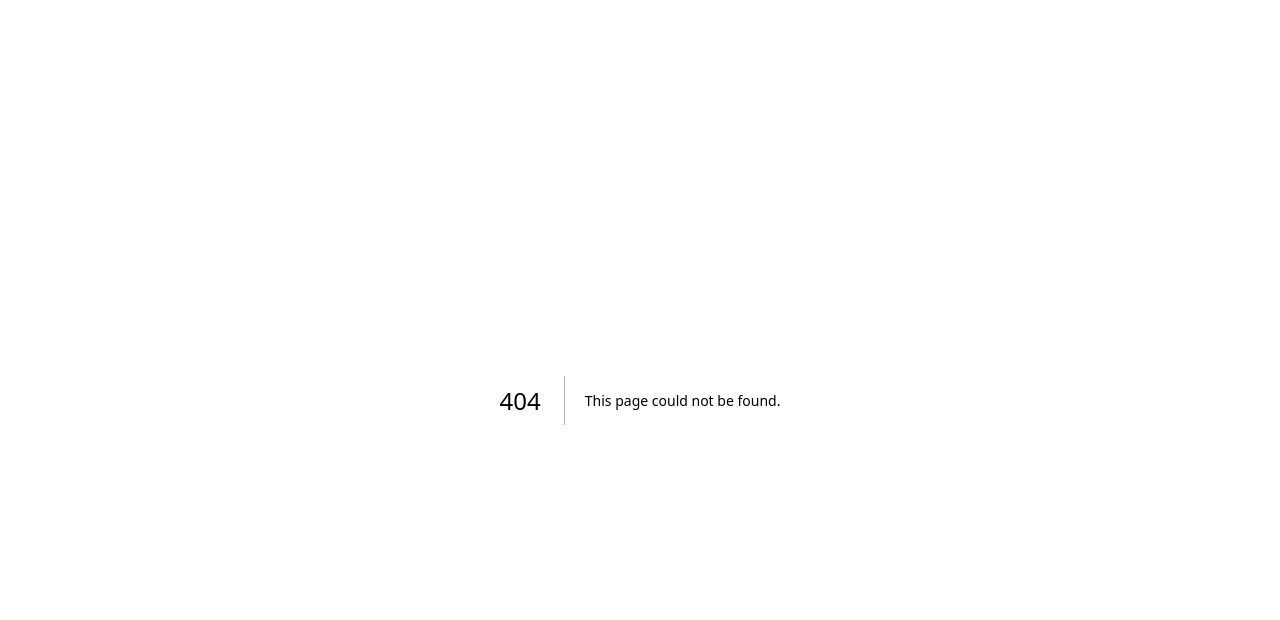
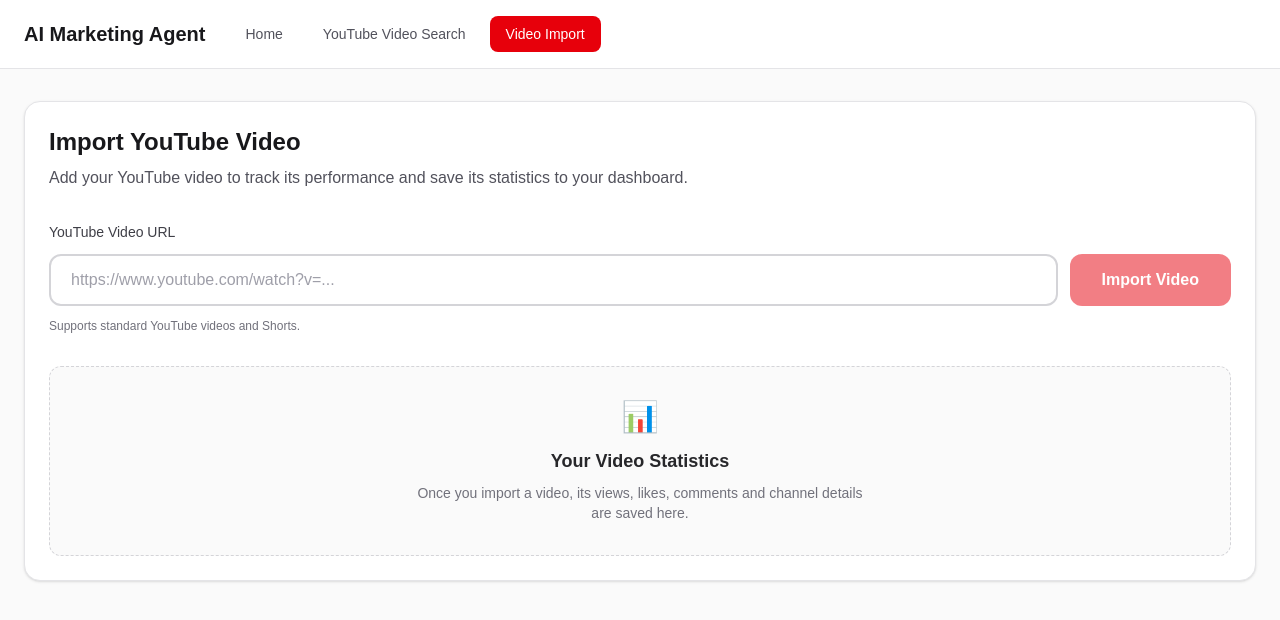
Before and after one commit to Juliusshipton/reel-analyzer, a Next.js app: page /dashboard/video-import in a window 1280 px wide. Before the commit this address had no page. Shown: the top 620 px of the page. Built offline with nearby package versions, Linux system fonts and the light colour scheme; no server answers.

Commit message:
Add Video Import tab

```diff
--- /dev/null
+++ b/src/app/dashboard/video-import/page.tsx
@@ -0,0 +1,5 @@
+import { YouTubeVideoImport } from "@/components/dashboard/YouTubeVideoImport";
+
+export default function VideoImportPage() {
+    return <YouTubeVideoImport />
+}
--- a/src/components/dashboard/DashboardNavbar.tsx
+++ b/src/components/dashboard/DashboardNavbar.tsx
@@ -6,7 +6,8 @@ import { usePathname } from "next/navigation";
 
 const navigationItems = [
   { label: "Home", href: "/dashboard" },
-  { label: "YouTube Video Search", href: "/dashboard/youtube-search"}
+  { label: "YouTube Video Search", href: "/dashboard/youtube-search"},
+  { label: "Video Import", href: "/dashboard/video-import"}
 ];
 
 export default function DashboardNavbar() {
```
